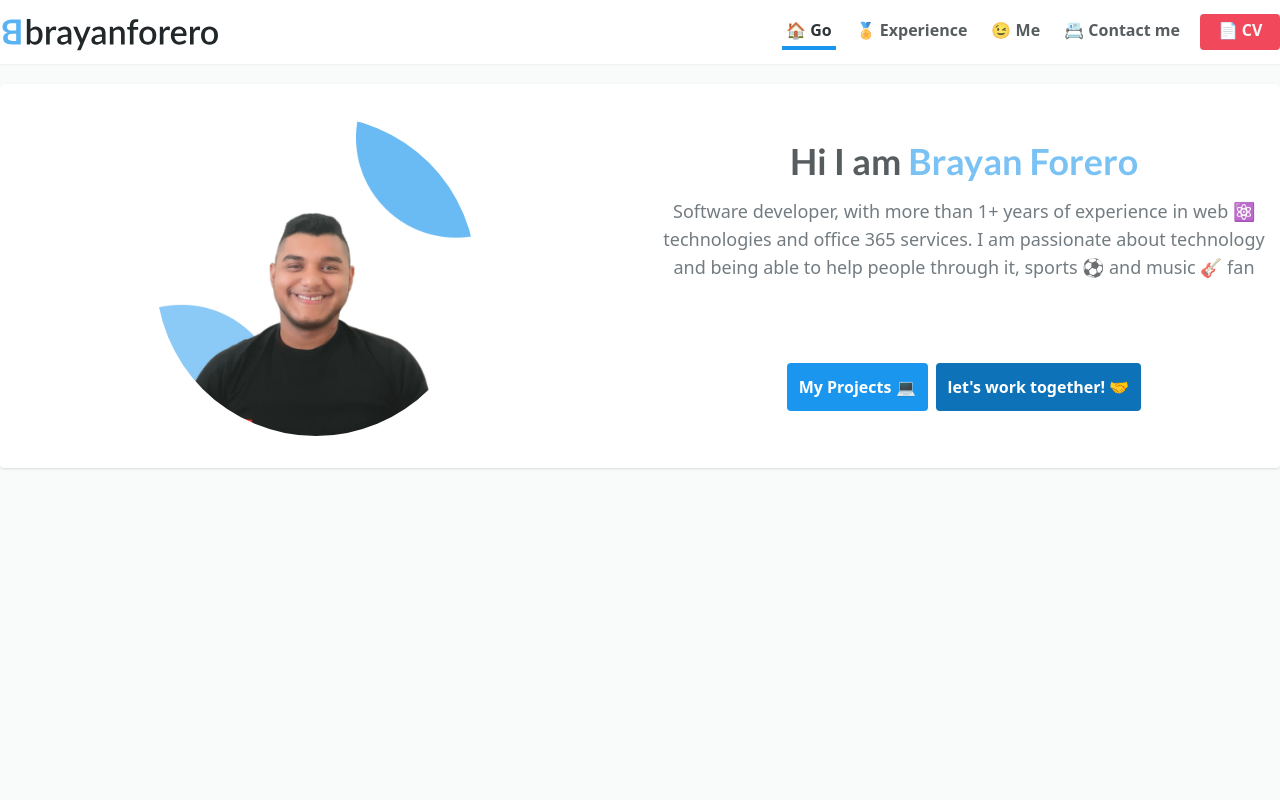
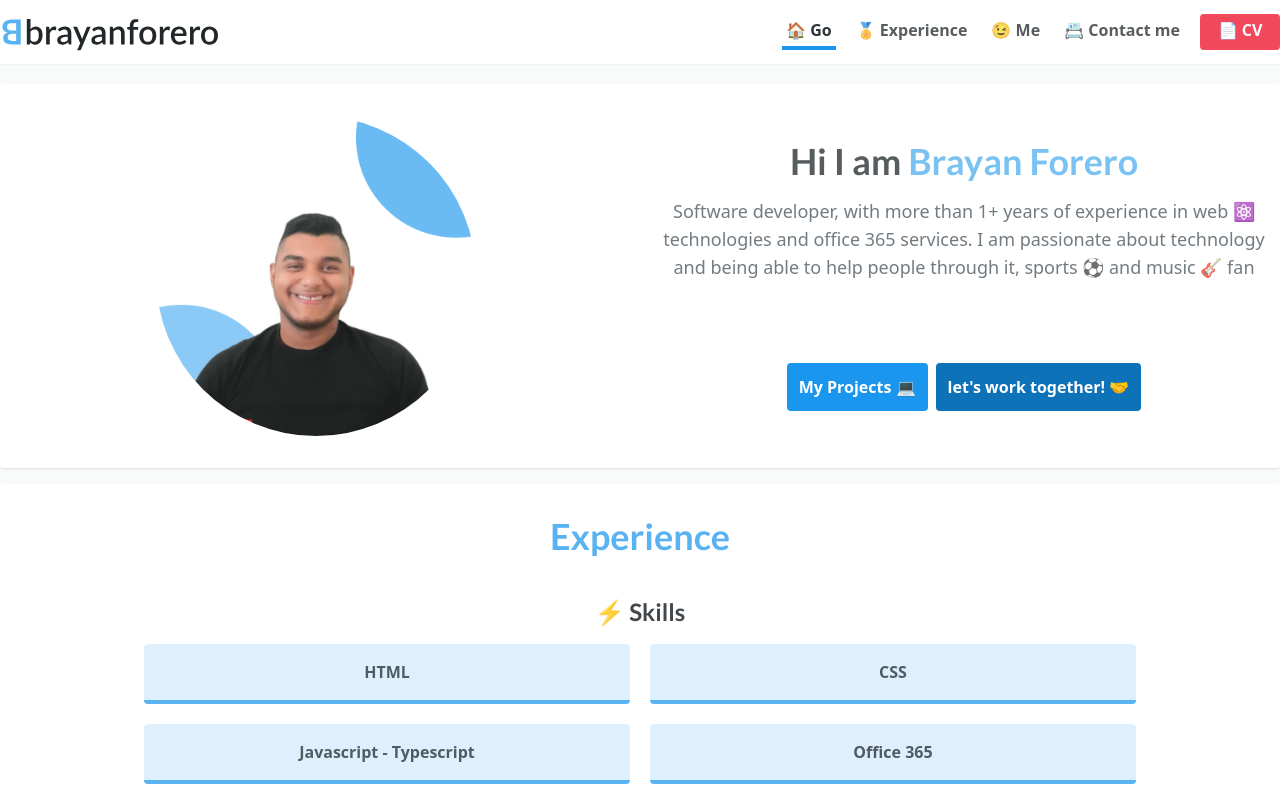
Before and after one commit to brayanforero/portfolio-me, a React (Vite) app: page / in a window 1280 px wide. Built offline with nearby package versions, Linux system fonts and the light colour scheme.

Commit message:
feat:(root) add section works

```diff
--- a/src/App.tsx
+++ b/src/App.tsx
@@ -1,5 +1,5 @@
 import './styles/App.css'
-import { Header, Me, Wrapper } from './components'
+import { Header, Me, Wrapper, Xp } from './components'
 
 function App() {
   return (
@@ -8,6 +8,7 @@ function App() {
       <main className="py-4 lg:py-5">
         <Wrapper>
           <Me />
+          <Xp />
         </Wrapper>
       </main>
     </>
--- /dev/null
+++ b/src/components/Works/index.css
@@ -0,0 +1,20 @@
+.Xp {
+  @apply relative py-8 bg-white rounded shadow lg:py-8;
+}
+
+.Xp__skills,
+.Xp_works {
+  @apply pt-5 mb-5 px-5 lg:px-36;
+}
+
+.Xp__skill {
+  @apply p-4 rounded  text-center bg-primary-100 border-b-4 border-primary-500 w-full h-max font-bold;
+}
+
+.Xp__work {
+  @apply border-2 border-grays-400 rounded;
+}
+
+.Xp__work {
+  @apply border-2 border-grays-400 rounded;
+}
--- /dev/null
+++ b/src/components/Works/index.tsx
@@ -0,0 +1,52 @@
+import './index.css'
+
+function Xp() {
+  return (
+    <section className="Xp">
+      <h2 className="text-primary-500 text-center mb-5">Experience</h2>
+      <div className="Xp__skills">
+        <h3 className="text-center text-xl md:text-2xl mb-4 opacity-90">
+          ⚡ Skills
+        </h3>
+        <div className="grid grid-cols-1 gap-5 justify-items-center md:grid-cols-2">
+          <span className="Xp__skill">HTML</span>
+          <span className="Xp__skill">CSS</span>
+          <span className="Xp__skill">Javascript - Typescript</span>
+          <span className="Xp__skill">Office 365</span>
+        </div>
+      </div>
+      <div className="Xp_works">
+        <h3 className="text-center text-xl md:text-2xl mb-4 opacity-90">
+          🗃️ Proyects
+        </h3>
+        <div className="grid grid-cols-1 gap-5 justify-items-center md:grid-cols-2">
+          <article className="Xp__work">
+            <picture className="h-1/4 max-h-52 lg:max-h-60">
+              <img
+                className="object-cover"
+                src="https://repository-images.githubusercontent.com/418251932/72b9486a-e13f-4b99-8e6e-317270efb7da"
+                alt=""
+              />
+            </picture>
+            <div className="py-5 px-4">
+              <h4 className="mb-4 text-grays-600">Normalize Clone</h4>
+              <p className="mb-4">
+                Proyecto personal donde desarrolle skills de maquetación web.
+              </p>
+              <div className="flex flex-col md:flex row gap-2">
+                <button className="rounded bg-primary-500 p-3 md:p-4 font-bold text-grays-100 lg:p-5">
+                  🌎 Demo
+                </button>
+                <button className="rounded bg-grays-700 p-3 md:p-4 font-bold text-grays-100 lg:p-5">
+                  🧰 Repo
+                </button>
+              </div>
+            </div>
+          </article>
+        </div>
+      </div>
+    </section>
+  )
+}
+
+export default Xp
--- a/src/components/index.tsx
+++ b/src/components/index.tsx
@@ -1,5 +1,6 @@
 import Header from './Header'
 import Wrapper from './Layouts/Wrapper'
 import Me from './Me'
+import Xp from './Works'
 
-export { Header, Wrapper, Me }
+export { Header, Wrapper, Me, Xp }
```
